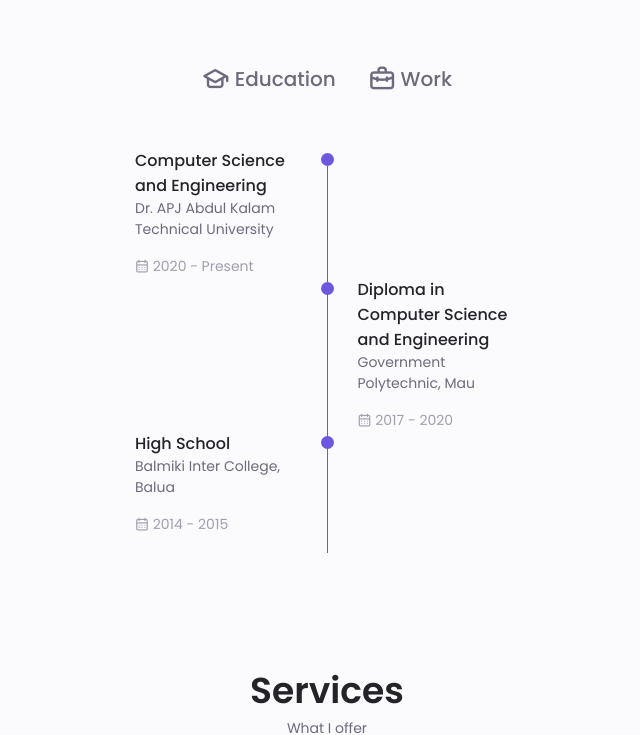
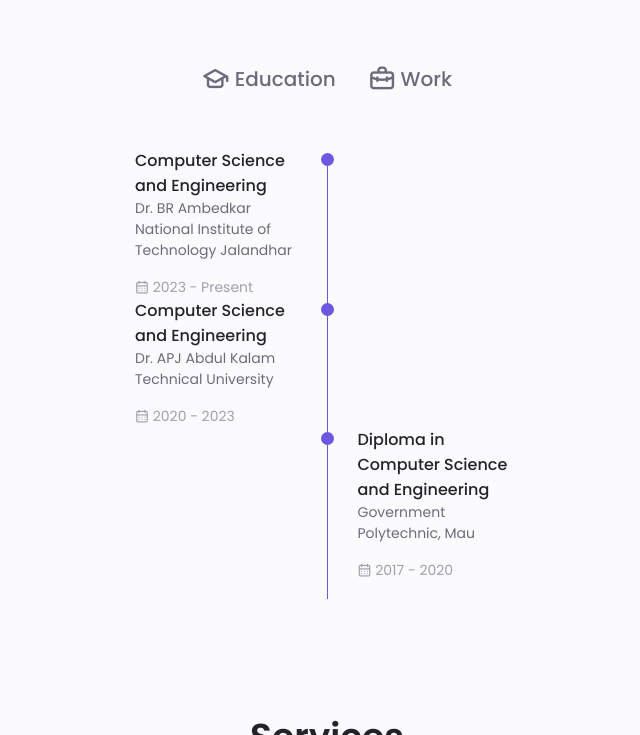
Before and after one commit to shashishekharazad/myportfolio, a plain HTML site: page index.html in a window 1280 px wide. Shown: the part 2291-3026 px from the top of the page, without its empty margins (313-953 px from the left). Drawn offline with nearby package versions, Linux system fonts and the light colour scheme.

Commit message:
Update index.html

```diff
--- a/index.html
+++ b/index.html
@@ -128,7 +128,7 @@
                     <img src="assets/img/abouts.png" alt="" class="about_img">
 
                     <div class="about_data">
-                        <p class="about_description">Pursuing Bachelor degree in Computer Science and Engineering from Dr. A.P.J. Abdul Kalam Technical University, Lucknow. Currently I'm in final year of my graduation. I am good at problem solving and logic building. I am interested in Software Development Engineering and looking for internship.</p>
+                        <p class="about_description">Pursuing Master in Computer Science and Engineering from Dr. BR Ambedkar National Institute of Technology Jalandhar, Punjab. I am good at problem solving and logic building. I am interested in Software Development Engineering and looking research opportunity in Image Processing and Software Engineering.</p>
 
                         <div class="about_info">
                             <div>
@@ -338,6 +338,22 @@
                     <div class="qualification_sections">
                         <!--==================== QUALIFICATION CONTENT 1 ====================-->
                         <div class="qualification_content qualification_active" data-content id="education">
+                             <!--==================== QUALIFICATION 1 ====================-->
+                            <div class="qualification_data">
+                                <div>
+                                    <h3 class="qualification_title">Computer Science and Engineering</h3>
+                                    <span class="qualification_subtitle">Dr. BR Ambedkar National Institute of Technology Jalandhar</span>
+                                    <div class="qualification_calendar">
+                                        <i class="uil uil-calendar-alt"></i>
+                                        2023 - Present
+                                    </div>
+                                </div>
+
+                                <div>
+                                    <span class="qualification_rounder"></span>
+                                    <span class="qualification_line"></span>
+                                </div>
+                            </div>
                             <!--==================== QUALIFICATION 1 ====================-->
                             <div class="qualification_data">
                                 <div>
@@ -345,7 +361,7 @@
                                     <span class="qualification_subtitle">Dr. APJ Abdul Kalam Technical University</span>
                                     <div class="qualification_calendar">
                                         <i class="uil uil-calendar-alt"></i>
-                                        2020 - Present
+                                        2020 - 2023
                                     </div>
                                 </div>
 
@@ -370,42 +386,7 @@
                                         2017 - 2020
                                     </div>
                                 </div>
-
                             </div>
-
-                            <!--==================== QUALIFICATION 3 ====================-->
-                            <div class="qualification_data">
-                                <div>
-                                    <h3 class="qualification_title">High School</h3>
-                                    <span class="qualification_subtitle">Balmiki Inter College, Balua</span>
-                                    <div class="qualification_calendar">
-                                        <i class="uil uil-calendar-alt"></i>
-                                        2014 - 2015
-                                    </div>
-                                </div>
-
-                                <div>
-                                    <span class="qualification_rounder"></span>
-                                    <span class="qualification_line"></span>
-                                </div>
-                            </div>
-
-                            <!-- ==================== QUALIFICATION 4 ====================
-                            <div class="qualification_data">
-                                <div></div>
-                                <div>
-                                    <span class="qualification_rounder"></span>
-                                     <span class="qualification_line"></span>
-                                </div>
-                                <div>
-                                    <h3 class="qualification_title">Computer Science and Engineering</h3>
-                                    <span class="qualification_subtitle">Dr. APJ Abdul Kalam Technical University</span>
-                                    <div class="qualification_calendar">
-                                        <i class="uil uil-calendar-alt"></i>
-                                        2020 - Present
-                                    </div>
-                                </div>
-                            </div>-->
                         </div>
                          <!--==================== QUALIFICATION CONTENT 2 ====================-->
                          <div class="qualification_content" data-content id="work">
@@ -438,7 +419,7 @@
                                     <span class="qualification_subtitle">Acxiom Consulting Pvt. Ltd.</span>
                                     <div class="qualification_calendar">
                                         <i class="uil uil-calendar-alt"></i>
-                                        2023 - Present
+                                        Fab. 2023 - Aug. 2023
                                     </div>
                                 </div>
 
```
